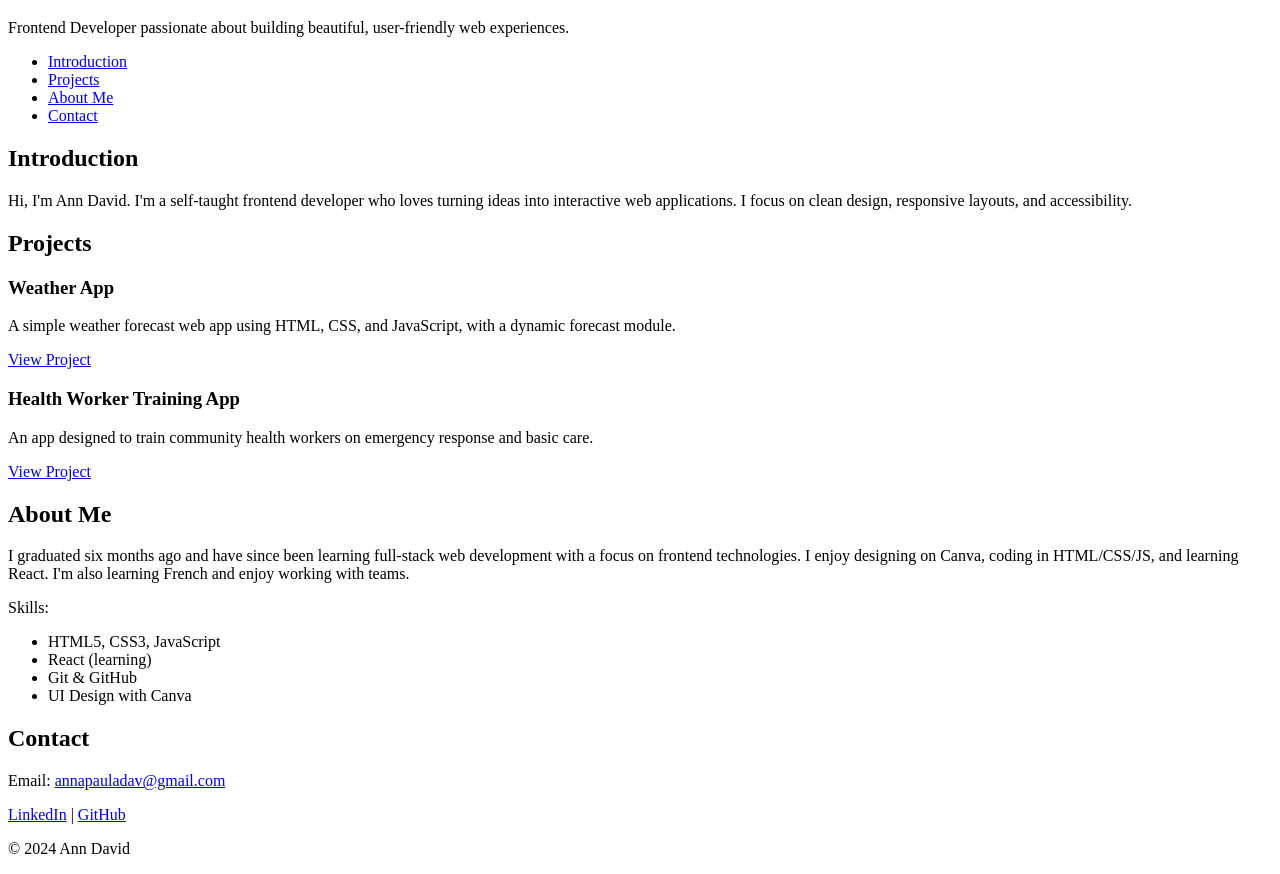
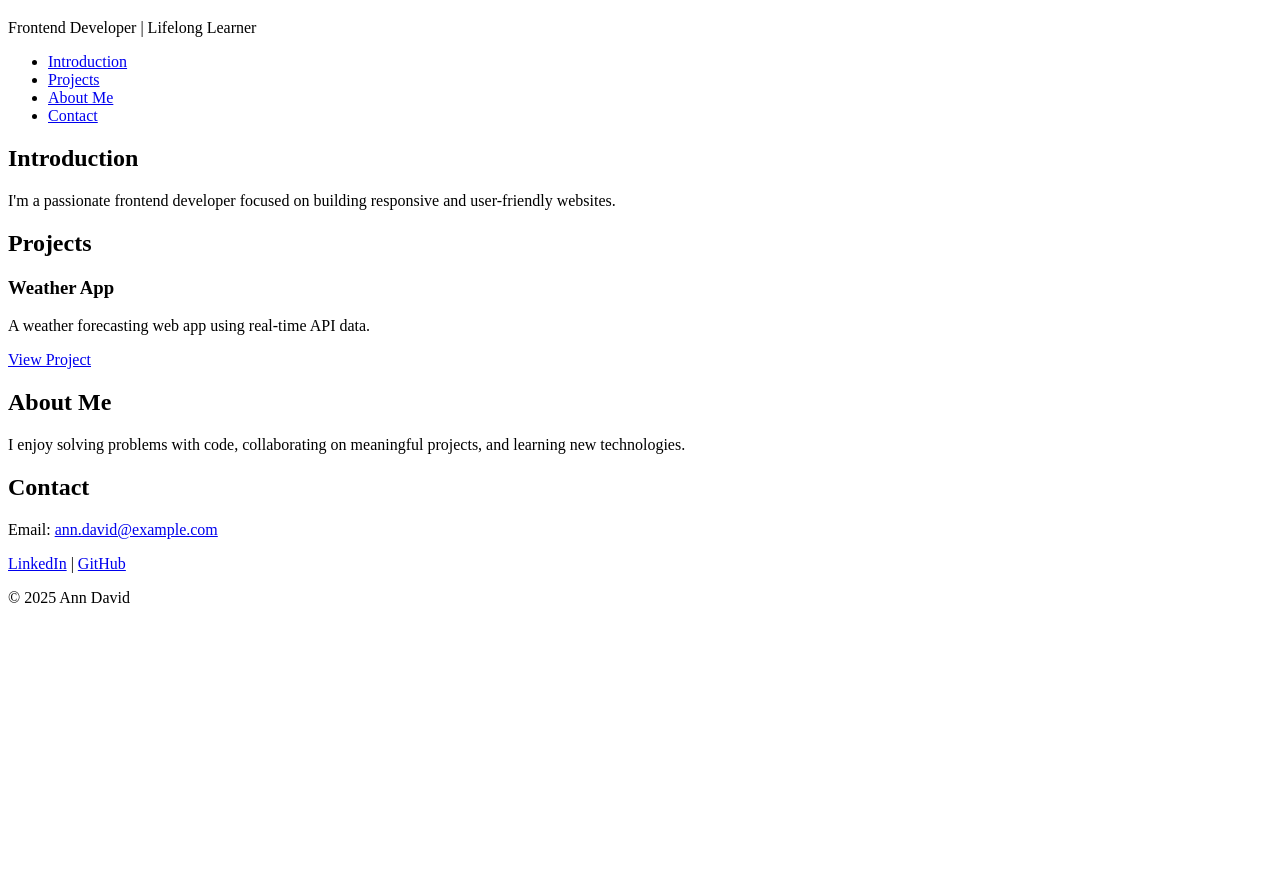
Before and after one commit to Ann2David/My_First_Portfolio, a plain HTML site: page Portfolio/index.html in a window 1280 px wide. Shown: the part 61-935 px from the top of the page. After the commit the page ends 800 px from the top, so only its background shows below. Drawn offline with Linux system fonts and the light colour scheme.

Commit message:
Move index.html into Portfolio directory

```diff
--- a/Portfolio/index.html
+++ b/Portfolio/index.html
@@ -5,10 +5,9 @@
   <title>Ann David - Personal Portfolio</title>
 </head>
 <body>
-
   <header>
     <h1>Ann David</h1>
-    <p>Frontend Developer passionate about building beautiful, user-friendly web experiences.</p>
+    <p>Frontend Developer | Lifelong Learner</p>
   </header>
 
   <nav>
@@ -22,50 +21,34 @@
 
   <section id="introduction">
     <h2>Introduction</h2>
-    <p>Hi, I'm Ann David. I'm a self-taught frontend developer who loves turning ideas into interactive web applications. I focus on clean design, responsive layouts, and accessibility.</p>
+    <p>I'm a passionate frontend developer focused on building responsive and user-friendly websites.</p>
   </section>
 
   <section id="projects">
     <h2>Projects</h2>
-
     <article class="project">
       <h3>Weather App</h3>
-      <p>A simple weather forecast web app using HTML, CSS, and JavaScript, with a dynamic forecast module.</p>
+      <p>A weather forecasting web app using real-time API data.</p>
       <a href="https://github.com/Ann2David/weather-app" target="_blank">View Project</a>
     </article>
-
-    <article class="project">
-      <h3>Health Worker Training App</h3>
-      <p>An app designed to train community health workers on emergency response and basic care.</p>
-      <a href="https://github.com/Ann2David/chw-training-app" target="_blank">View Project</a>
-    </article>
-
   </section>
 
   <section id="about">
     <h2>About Me</h2>
-    <p>I graduated six months ago and have since been learning full-stack web development with a focus on frontend technologies. I enjoy designing on Canva, coding in HTML/CSS/JS, and learning React. I'm also learning French and enjoy working with teams.</p>
-    <p>Skills:</p>
-    <ul>
-      <li>HTML5, CSS3, JavaScript</li>
-      <li>React (learning)</li>
-      <li>Git & GitHub</li>
-      <li>UI Design with Canva</li>
-    </ul>
+    <p>I enjoy solving problems with code, collaborating on meaningful projects, and learning new technologies.</p>
   </section>
 
   <section id="contact">
     <h2>Contact</h2>
-    <p>Email: <a href="mailto:annapauladav@gmail.com">annapauladav@gmail.com</a></p>
+    <p>Email: <a href="mailto:ann.david@example.com">ann.david@example.com</a></p>
     <p>
-      <a href="https://linkedin.com/in/ann-david" target="_blank">LinkedIn</a> |
+      <a href="https://www.linkedin.com/in/yourprofile" target="_blank">LinkedIn</a> |
       <a href="https://github.com/Ann2David" target="_blank">GitHub</a>
     </p>
   </section>
 
   <footer>
-    <p>&copy; 2024 Ann David</p>
+    <p>&copy; 2025 Ann David</p>
   </footer>
-
 </body>
 </html>
```
